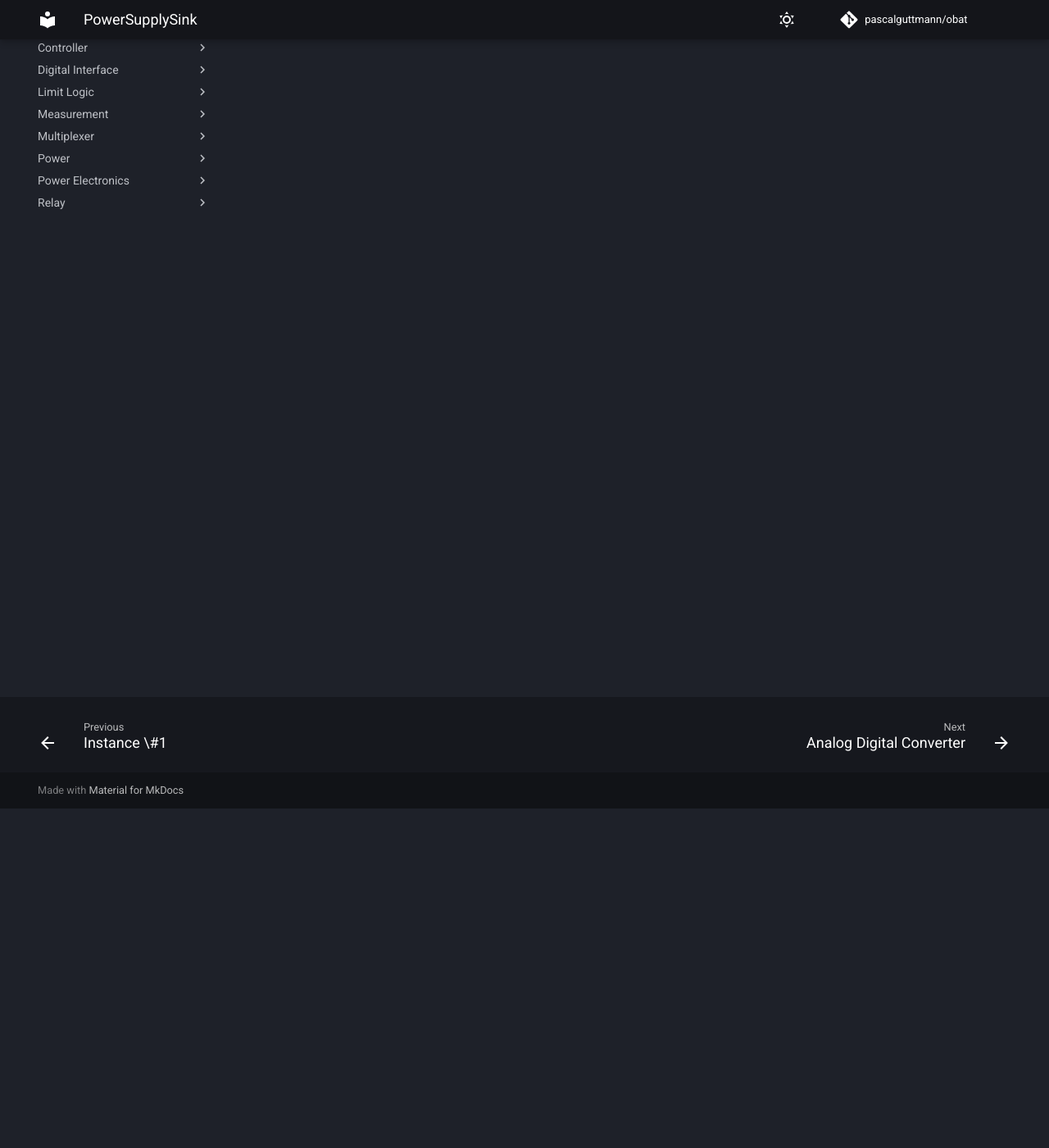
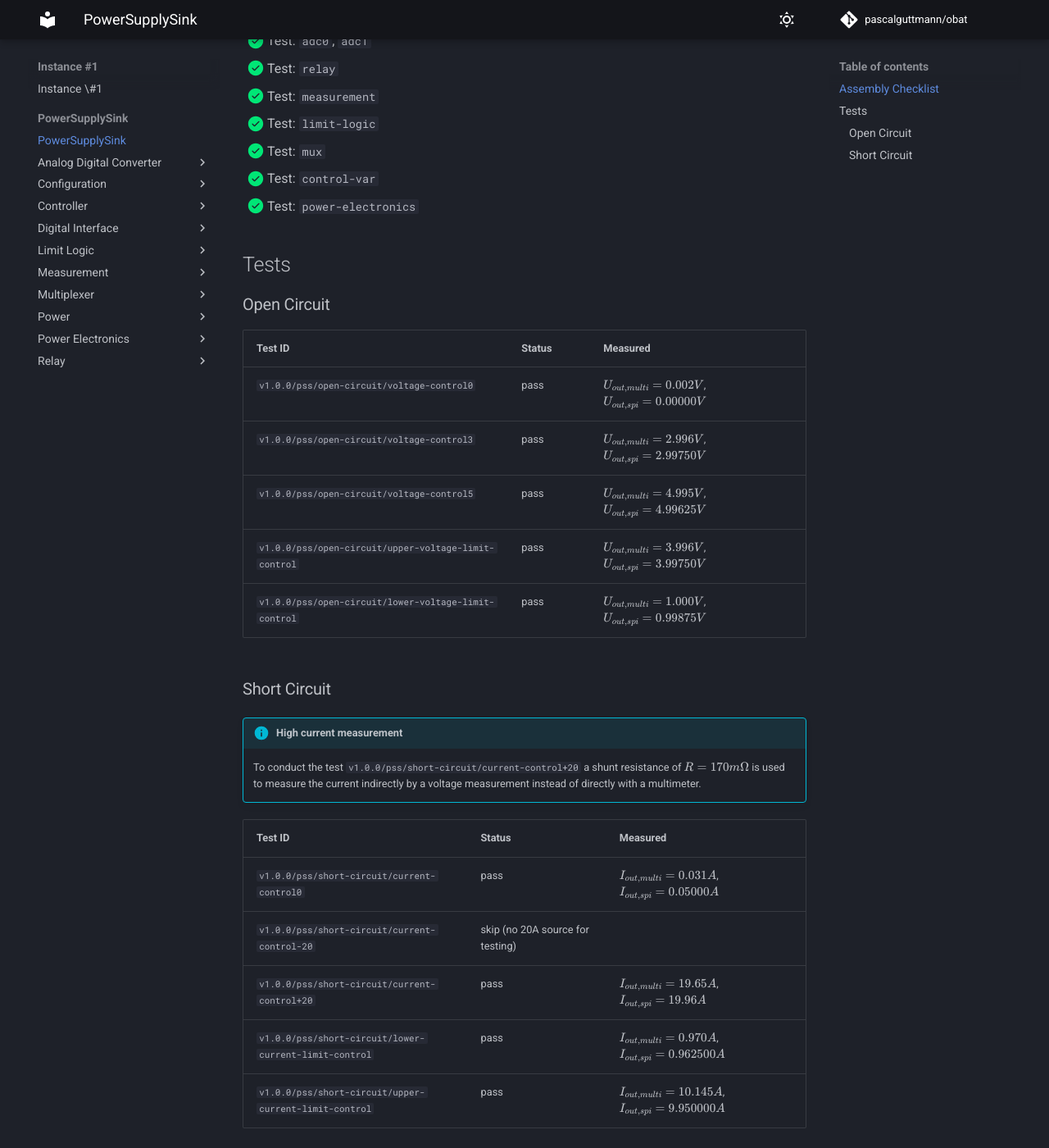
Before and after one commit to pascalguttmann/obat, an MkDocs documentation site: the page built from docs/instance_1/pss/pss.md, in a window 1280 px wide and 1400 px high, scrolled down 414 px. Shown: the whole window at 82% size. Built offline with MkDocs 1.6.1 and Material for MkDocs 9.7.7, drawn with Linux system fonts in a browser that asks for light colours; comment, search, counter and statistics services are not loaded; some of the changed text lies outside the part shown.

Commit message:
add instance_1 pss test results

```diff
--- a/docs/instance_1/pss/pss.md
+++ b/docs/instance_1/pss/pss.md
@@ -1,3 +1,42 @@
 # PowerSupplySink
 
 Uses schematic version 1.0.0 and board layout version 1.0.0 (git tag sch-1.0.0_brd-1.0.0)
+
+## Assembly Checklist
+
+- [x] Test: `power`
+- [x] Test: `conf`
+- [x] Test: `adc0`, `adc1`
+- [x] Test: `relay`
+- [x] Test: `measurement`
+- [x] Test: `limit-logic`
+- [x] Test: `mux`
+- [x] Test: `control-var`
+- [x] Test: `power-electronics`
+
+## Tests
+
+### Open Circuit
+
+| Test ID | Status | Measured |
+| :------ | ------ | :------- |
+| `v1.0.0/pss/open-circuit/voltage-control0`| pass | $U_{out,multi} = 0.002 V$, $U_{out,spi} = 0.00000 V$ |
+| `v1.0.0/pss/open-circuit/voltage-control3`| pass | $U_{out,multi} = 2.996 V$, $U_{out,spi} = 2.99750 V$ |
+| `v1.0.0/pss/open-circuit/voltage-control5`| pass | $U_{out,multi} = 4.995 V$, $U_{out,spi} = 4.99625 V$ |
+| `v1.0.0/pss/open-circuit/upper-voltage-limit-control` | pass | $U_{out,multi} = 3.996 V$, $U_{out,spi} = 3.99750 V$ |
+| `v1.0.0/pss/open-circuit/lower-voltage-limit-control` | pass | $U_{out,multi} = 1.000 V$, $U_{out,spi} = 0.99875 V$ |
+
+### Short Circuit
+
+!!! info "High current measurement"
+    To conduct the test `v1.0.0/pss/short-circuit/current-control+20` a shunt
+    resistance of $R=170 m \Omega$ is used to measure the current indirectly by a
+    voltage measurement instead of directly with a multimeter.
+
+| Test ID | Status | Measured |
+| :------ | ------ | :------- |
+| `v1.0.0/pss/short-circuit/current-control0`| pass | $I_{out,multi} = 0.031 A$, $I_{out,spi} = 0.05000 A$ |
+| `v1.0.0/pss/short-circuit/current-control-20`| skip (no 20A source for testing) | |
+| `v1.0.0/pss/short-circuit/current-control+20`| pass | $I_{out,multi} = 19.65 A$, $I_{out,spi} = 19.96 A$ |
+| `v1.0.0/pss/short-circuit/lower-current-limit-control` | pass | $I_{out,multi} = 0.970 A$, $I_{out,spi} = 0.962500 A$ |
+| `v1.0.0/pss/short-circuit/upper-current-limit-control` | pass | $I_{out,multi} = 10.145 A$, $I_{out,spi} = 9.950000 A$ |
```
